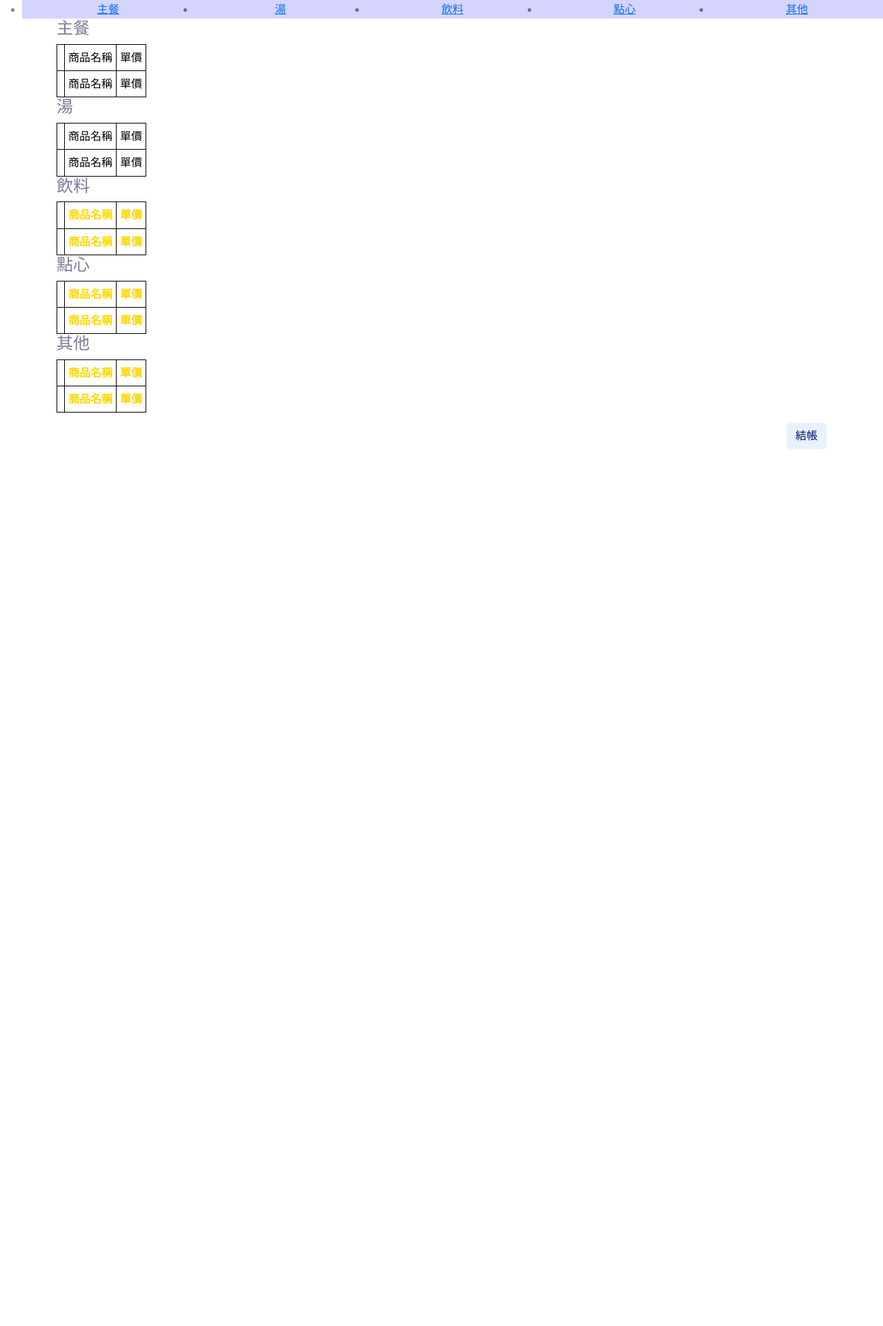
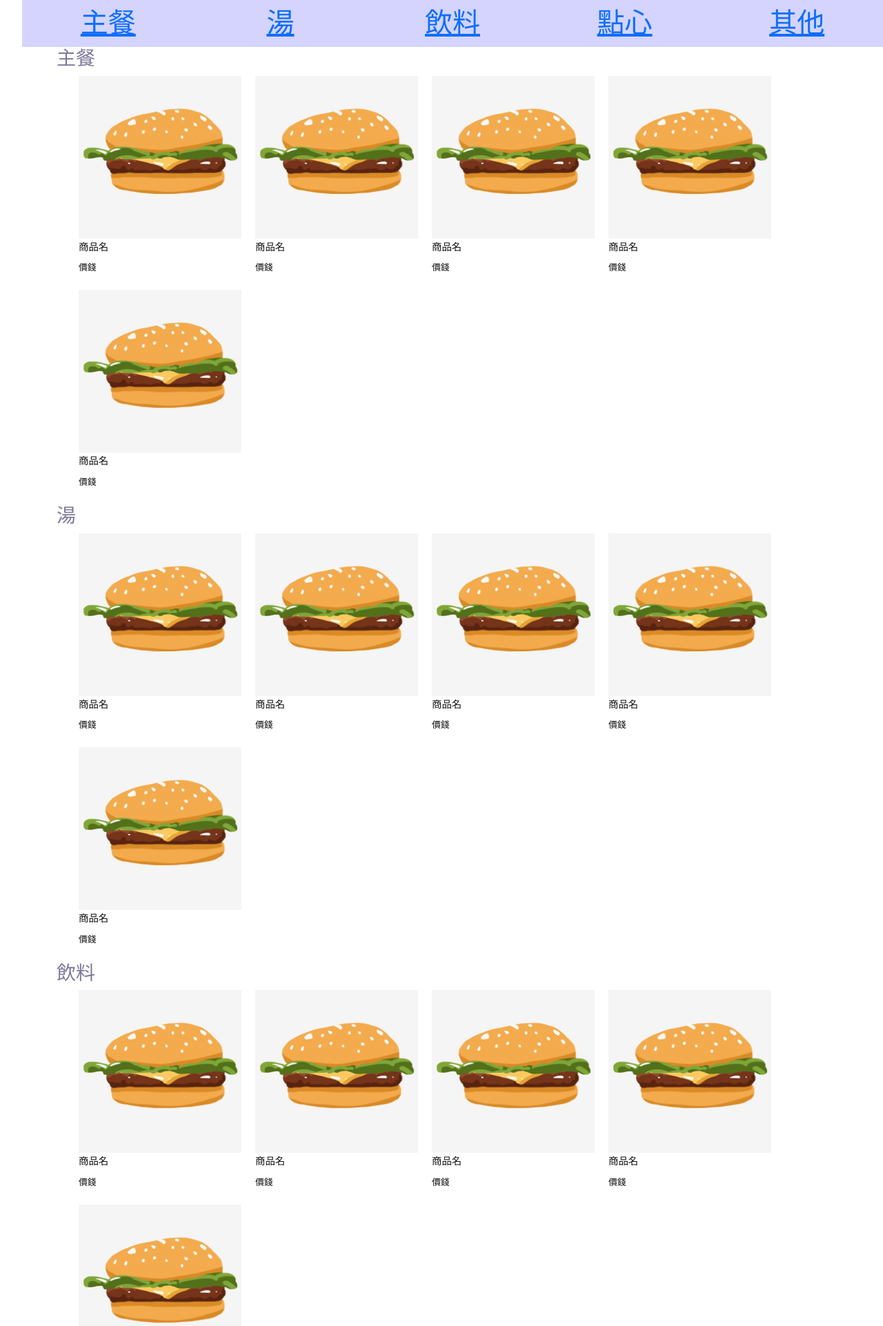
Before and after one commit to Kuan-Wei0316/OrderingMachine, a PHP site: page /order.HTML in a window 1280 px wide. Shown: the part 16-1938 px from the top of the page at 69% size. Before the commit the page ends 667 px from the top, so only its background shows below. Run offline with PHP 8.4, Linux system fonts and the light colour scheme; lists and menus that the app fills with data are empty.

Commit message:
new order

```diff
--- a/css/order.css
+++ b/css/order.css
@@ -8,22 +8,46 @@ body {
   }
 
 #menubar>ul>li{
+    list-style:none;
     background-color: rgb(212, 212, 255);
     float:left;
+    font-size: 40px;
     text-align: center;
     width: calc(100% /5);
     height: 10%
 }
-table{
-    border:1px solid rgb(0, 0, 0);
-   }
-   table th{
-    border: 1px solid rgb(0, 0, 0);
-    padding: 5px;
-    color:gold;
-   }
-   table td{
-    border: 1px solid rgb(0, 0, 0);
-    padding: 5px;
-    color: rgb(0, 0, 0);
-   }
+
+#column ul {
+    text-align: justify;
+    list-style:none;
+	width: calc(100 + 20px);
+	margin: 0 -10px;
+	display: flex;
+	flex-wrap: wrap;
+}
+
+#column li {
+	padding: 0 10px 20px;
+}
+
+#column li a,
+#column li a:visited {
+	text-decoration: none;
+	color: #111;
+}
+#column li a img{
+width: 100%;
+height: 100%-200px;
+}
+#column li p {
+	font-size: 90%;
+	margin-bottom: 3px;
+}
+
+#column li span {
+	font-size: 80%;
+}
+
+.column04 li {
+	width: calc(25% - 20px);
+}
--- a/order.HTML
+++ b/order.HTML
@@ -48,72 +48,56 @@
         </nav>
 	</nav>
     <div id="fh5co-about" style="padding: 10px">
-		<div class="container">
-            <h4>主餐</h4>
-                <table class="product" id ="maindish" >
-                    <tr>
-                        <td><img src=""></td>
-                        <td>商品名稱</td>
-                        <td>單價</td>
-                    </tr>
-                    <tr>
-                        <td><img src=""></td>
-                        <td>商品名稱</td>
-                        <td>單價</td>
-                    </tr>
-                </table>
-                <h4>湯</h4>
-                <table class="product" id ="soup" >
-                    <tr>
-                        <td><img src=""></td>
-                        <td>商品名稱</td>
-                        <td>單價</td>
-                    </tr>
-                    <tr>
-                        <td><img src=""></td>
-                        <td>商品名稱</td>
-                        <td>單價</td>
-                    </tr>
-                </table>
-                <h4>飲料</h4>
-                <table  class="product" id ="drinks" >
-                    <tr>
-                        <th><img src=""></th>
-                        <th>商品名稱</th>
-                        <th>單價</th>
-                    </tr>
-                    <tr>
-                        <th><img src=""></th>
-                        <th>商品名稱</th>
-                        <th>單價</th>
-                    </tr>
-                </table>
-                <h4>點心</h4>
-                <table  class="product" id ="desserts" >
-                    <tr>
-                        <th><img src=""></th>
-                        <th>商品名稱</th>
-                        <th>單價</th>
-                    </tr>
-                    <tr>
-                        <th><img src=""></th>
-                        <th>商品名稱</th>
-                        <th>單價</th>
-                    </tr>
-                </table>
-                <h4>其他</h4>
-                <table  class="product" id ="others" >
-                    <tr>
-                        <th><img src=""></th>
-                        <th>商品名稱</th>
-                        <th>單價</th>
-                    </tr>
-                    <tr>
-                        <th><img src=""></th>
-                        <th>商品名稱</th>
-                        <th>單價</th>
-                    </tr>
-                </table>
+		<div class="container" id="column">
+            <div id="maindish" class="column04">
+                <h3>主餐</h3>
+                <ul>
+                <li><a href=""><img src="fonts/img/漢堡.jpg" /><p>商品名</p><span>價錢</span></a></li>
+                <li><a href=""><img src="fonts/img/漢堡.jpg" /><p>商品名</p><span>價錢</span></a></li>
+                <li><a href=""><img src="fonts/img/漢堡.jpg" /><p>商品名</p><span>價錢</span></a></li>
+                <li><a href=""><img src="fonts/img/漢堡.jpg" /><p>商品名</p><span>價錢</span></a></li>
+                <li><a href=""><img src="fonts/img/漢堡.jpg" /><p>商品名</p><span>價錢</span></a></li>
+                </ul>
+            </div>
+            <div id="soup" class="column04">
+                <h3>湯</h3>
+                <ul>
+                    <li><a href=""><img src="fonts/img/漢堡.jpg" /><p>商品名</p><span>價錢</span></a></li>
+                    <li><a href=""><img src="fonts/img/漢堡.jpg" /><p>商品名</p><span>價錢</span></a></li>
+                    <li><a href=""><img src="fonts/img/漢堡.jpg" /><p>商品名</p><span>價錢</span></a></li>
+                    <li><a href=""><img src="fonts/img/漢堡.jpg" /><p>商品名</p><span>價錢</span></a></li>
+                    <li><a href=""><img src="fonts/img/漢堡.jpg" /><p>商品名</p><span>價錢</span></a></li>
+                </ul>
+            </div>
+            <div id="drinks" class="column04">
+                <h3>飲料</h3>
+                <ul>
+                    <li><a href=""><img src="fonts/img/漢堡.jpg" /><p>商品名</p><span>價錢</span></a></li>
+                    <li><a href=""><img src="fonts/img/漢堡.jpg" /><p>商品名</p><span>價錢</span></a></li>
+                    <li><a href=""><img src="fonts/img/漢堡.jpg" /><p>商品名</p><span>價錢</span></a></li>
+                    <li><a href=""><img src="fonts/img/漢堡.jpg" /><p>商品名</p><span>價錢</span></a></li>
+                    <li><a href=""><img src="fonts/img/漢堡.jpg" /><p>商品名</p><span>價錢</span></a></li>
+            </div>
+            <div id="desserts" class="column04">
+                <h3>點心</h3>
+                <ul>
+                    <li><a href=""><img src="fonts/img/漢堡.jpg" /><p>商品名</p><span>價錢</span></a></li>
+                    <li><a href=""><img src="fonts/img/漢堡.jpg" /><p>商品名</p><span>價錢</span></a></li>
+                    <li><a href=""><img src="fonts/img/漢堡.jpg" /><p>商品名</p><span>價錢</span></a></li>
+                    <li><a href=""><img src="fonts/img/漢堡.jpg" /><p>商品名</p><span>價錢</span></a></li>
+                    <li><a href=""><img src="fonts/img/漢堡.jpg" /><p>商品名</p><span>價錢</span></a></li>
+                </ul>
+            </div>
+            <div id="others" class="column04">
+                <h3>其他</h3>
+                <ul>
+                    <li><a href=""><img src="fonts/img/漢堡.jpg" /><p>商品名</p><span>價錢</span></a></li>
+                    <li><a href=""><img src="fonts/img/漢堡.jpg" /><p>商品名</p><span>價錢</span></a></li>
+                    <li><a href=""><img src="fonts/img/漢堡.jpg" /><p>商品名</p><span>價錢</span></a></li>
+                    <li><a href=""><img src="fonts/img/漢堡.jpg" /><p>商品名</p><span>價錢</span></a></li>
+                    <li><a href=""><img src="fonts/img/漢堡.jpg" /><p>商品名</p><span>價錢</span></a></li>
+                </ul>
+            </div>
                 <div class="form-group" style="margin-top: 15px; text-align: right;">
                     <button id="pay" class="btn" style="background-color: rgb(233, 242, 250); color:#000A6B;">結帳</button>
                 </div>
```
Also changed, not shown: fonts/img/漢堡.jpg (added).
